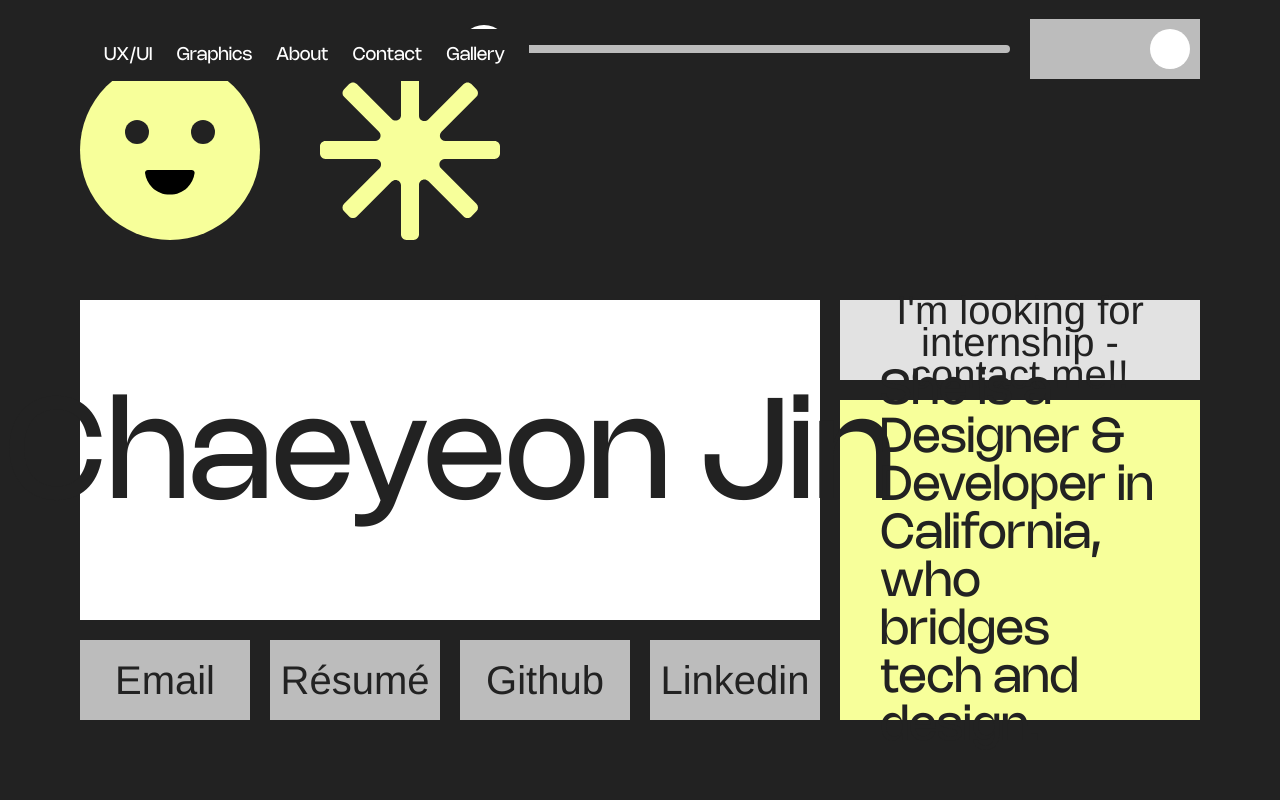
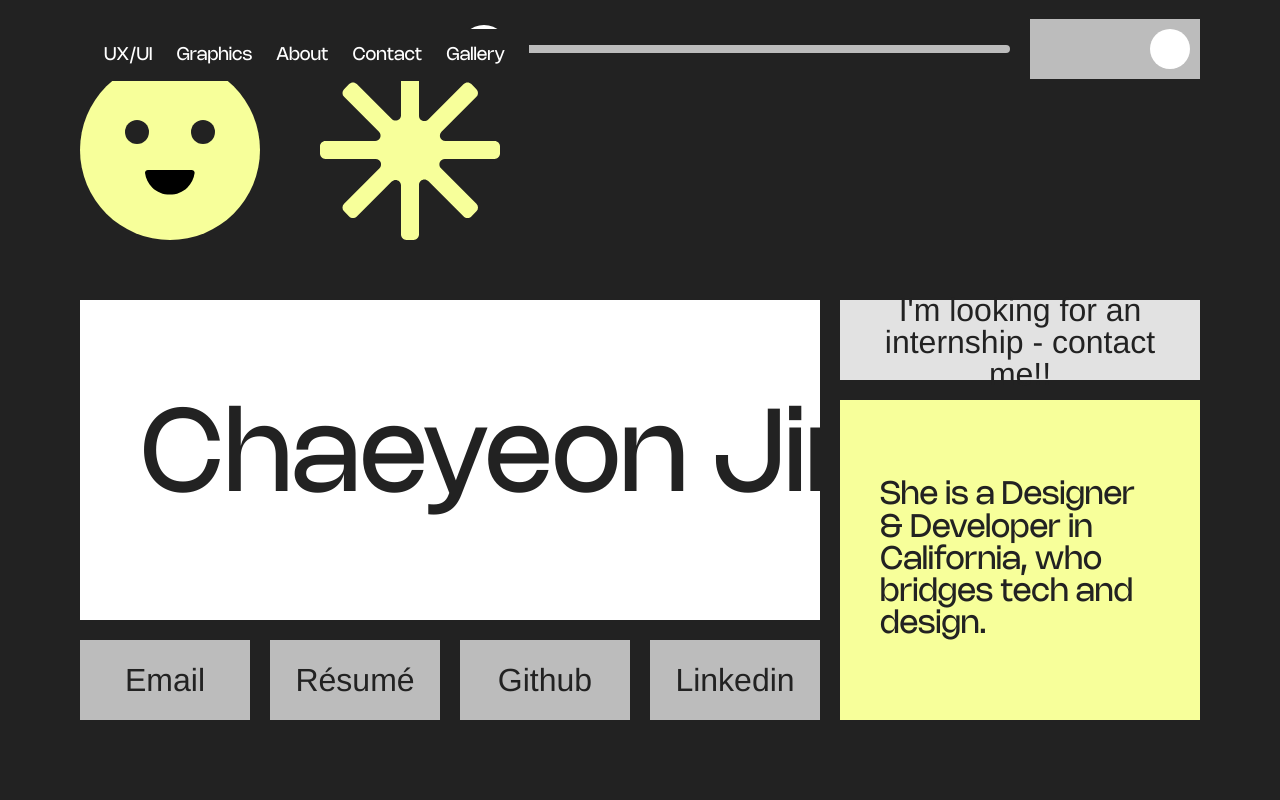
Before and after one commit to chaeyeon-jin/ChaeyeonJin_portfolio, a Next.js app: page / in a window 1280 px wide. Shown: the top 800 px of the page. Built offline with nearby package versions, Linux system fonts and the light colour scheme.

Commit message:
반응형수정

```diff
--- a/app/globals.css
+++ b/app/globals.css
@@ -20,7 +20,7 @@
 
 @font-face {
   font-family: 'Mango Grotesque';
-  src: url('/fonts/MangoGrotesque-Medium.woff') format('woff');
+  src: url('/fonts/MangoGrotesque-Medium.240621-1323.woff') format('woff');
   font-weight: 500;
   font-style: normal;
   font-display: swap;
@@ -28,7 +28,7 @@
 
 @font-face {
   font-family: 'Mango Grotesque';
-  src: url('/fonts/MangoGrotesque-SemiBoldItalic.woff') format('woff');
+  src: url('/fonts/MangoGrotesque-SemiBoldItalic.240621-1323.woff') format('woff');
   font-weight: 600;
   font-style: italic;
   font-display: swap;
@@ -258,3 +258,19 @@ input[type="range"].border-radius-slider::-moz-range-thumb {
   cursor: pointer;
   box-shadow: 0 2px 4px rgba(0, 0, 0, 0.1);
 }
+
+/* Mobile Responsive Slider Thumb */
+@media (max-width: 768px) {
+  /* WebKit Thumb */
+  input[type="range"].border-radius-slider::-webkit-slider-thumb {
+    height: 32px;
+    width: 32px;
+    margin-top: -12px; /* (8px - 32px) / 2 = -12px */
+  }
+
+  /* Firefox Thumb */
+  input[type="range"].border-radius-slider::-moz-range-thumb {
+    height: 32px;
+    width: 32px;
+  }
+}
--- a/src/components/About.jsx
+++ b/src/components/About.jsx
@@ -100,7 +100,7 @@ const About = ({ borderRadius, isToggled }) => {
             style={{
               borderRadius: `${borderRadius}px`,
               width: 'calc(50% - 20px)',
-              height: '80px'
+              height: 'calc(17.24% - 20px)' // 100/580 ratio - 20px gap
             }}
           >
             <div className="w-[60px]">
@@ -167,7 +167,7 @@ const About = ({ borderRadius, isToggled }) => {
 
         {/* Text Box 3 - 3 cols */}
         <div
-          className="col-span-1 md:col-span-3 h-auto md:h-[280px] flex items-center justify-center px-4 md:px-10 py-6 md:py-0 bg-variable-collection-yellow transition-all duration-300 group cursor-pointer"
+          className="col-span-1 md:col-span-3 h-auto md:h-[280px] flex items-center justify-center px-4 md:px-10 py-6 md:py-0 bg-variable-collection-yellow transition-all duration-300 group cursor-pointer order-3 md:order-none"
           style={{ borderRadius: `${borderRadius}px` }}
         >
           <p className="w-full font-nohemi font-normal text-variable-collection-background text-base md:text-2xl lg:text-[32px] tracking-[0] leading-relaxed md:leading-[40.4px]">
--- a/src/components/Footer.jsx
+++ b/src/components/Footer.jsx
@@ -7,16 +7,16 @@ const Footer = ({ isToggled }) => {
     <footer className={`w-full relative px-[20px] md:px-[80px] py-[40px] transition-colors duration-300 ${isToggled ? 'bg-variable-collection-black' : 'bg-variable-collection-background'}`}>
       <div className={`grid grid-cols-1 md:grid-cols-6 gap-y-8 md:gap-y-3 gap-x-5 font-nohemi font-normal text-lg leading-normal transition-colors duration-300 ${isToggled ? 'text-variable-collection-white' : 'text-variable-collection-black'}`}>
 
-        {/* Left Column */}
+        {/* Left Column - Web Design */}
         <div className="col-span-1">
           <div className="whitespace-nowrap">Web Design</div>
-          <div className="whitespace-nowrap mt-1 md:mt-3">Web Development</div>
+          <div className="whitespace-nowrap mt-1">Chaeyeon Jin</div>
         </div>
 
-        {/* Middle Column */}
+        {/* Middle Column - Web Development */}
         <div className="col-span-1">
-          <div className="whitespace-nowrap">Chaeyeon Jin</div>
-          <div className="whitespace-nowrap mt-1 md:mt-3">Chaeyeon Jin</div>
+          <div className="whitespace-nowrap">Web Development</div>
+          <div className="whitespace-nowrap mt-1">Chaeyeon Jin</div>
         </div>
 
         {/* Right Column - Email and Copyright */}
--- a/src/components/Hero.jsx
+++ b/src/components/Hero.jsx
@@ -79,7 +79,7 @@ const Hero = ({ borderRadius, setBorderRadius, isToggled, setIsToggled }) => {
       </div>
 
       {/* Main Content Container - Using Grid System */}
-      <div className="relative md:absolute mt-[140px] md:mt-0 bottom-auto md:bottom-[80px] left-0 right-0 mx-[20px] md:mx-[80px]">
+      <div className="absolute bottom-[20px] md:bottom-[80px] left-0 right-0 mx-[20px] md:mx-[80px]">
         <div className="grid grid-cols-1 md:grid-cols-6 gap-3 md:gap-5">
           {/* Chaeyeon Jin - Grid 1~4 (4 columns), Height: 4 grid rows (320px) */}
           <div className="col-span-1 md:col-span-4 flex flex-col gap-3 md:gap-5 relative">
@@ -128,10 +128,10 @@ const Hero = ({ borderRadius, setBorderRadius, isToggled, setIsToggled }) => {
             </div>
 
             <div
-              className="flex w-full h-[120px] md:h-[320px] items-center justify-center gap-2.5 px-2 md:px-8 lg:px-12 xl:px-[60px] py-4 md:py-12 xl:py-[60px] bg-variable-collection-white"
+              className="flex w-full h-[120px] md:h-[320px] items-center justify-center gap-2.5 px-2 md:px-8 lg:px-12 xl:px-[60px] py-4 md:py-12 xl:py-[60px] bg-variable-collection-white overflow-hidden"
               style={{ borderRadius: `${borderRadius}px` }}
             >
-              <div className="relative w-fit mt-[-0.50px] ml-[-20px] md:ml-[-40px] mr-[-20px] md:mr-[-40px] font-nohemi font-normal text-variable-collection-black text-3xl sm:text-5xl md:text-7xl lg:text-9xl xl:text-[140px] tracking-[0] leading-normal whitespace-nowrap">
+              <div className="relative w-full text-center font-nohemi font-normal text-variable-collection-black text-[13vw] md:text-[10vw] lg:text-[11vw] xl:text-[9vw] 2xl:text-[140px] tracking-[0] leading-normal whitespace-nowrap">
                 Chaeyeon Jin
               </div>
             </div>
@@ -144,7 +144,7 @@ const Hero = ({ borderRadius, setBorderRadius, isToggled, setIsToggled }) => {
                 style={{ borderRadius: `${borderRadius}px` }}
                 aria-label="Email chaeyeon.jin.work@gmail.com"
               >
-                <span className="relative w-fit font-mango-grotesque font-medium text-variable-collection-black text-xl md:text-xl lg:text-2xl xl:text-[40px] tracking-[0] leading-normal">
+                <span className="relative w-fit font-mango-grotesque font-medium text-variable-collection-black text-xl md:text-xl lg:text-2xl xl:text-[2.5vw] 2xl:text-[40px] tracking-[0] leading-normal">
                   Email
                 </span>
               </a>
@@ -155,7 +155,7 @@ const Hero = ({ borderRadius, setBorderRadius, isToggled, setIsToggled }) => {
                 style={{ borderRadius: `${borderRadius}px` }}
                 aria-label="Download résumé PDF"
               >
-                <span className="relative w-fit font-mango-grotesque font-medium text-variable-collection-black text-xl md:text-xl lg:text-2xl xl:text-[40px] tracking-[0] leading-normal">
+                <span className="relative w-fit font-mango-grotesque font-medium text-variable-collection-black text-xl md:text-xl lg:text-2xl xl:text-[2.5vw] 2xl:text-[40px] tracking-[0] leading-normal">
                   Résumé
                 </span>
               </a>
@@ -167,7 +167,7 @@ const Hero = ({ borderRadius, setBorderRadius, isToggled, setIsToggled }) => {
                 style={{ borderRadius: `${borderRadius}px` }}
                 aria-label="Open GitHub profile"
               >
-                <span className="relative w-fit font-mango-grotesque font-medium text-variable-collection-black text-xl md:text-xl lg:text-2xl xl:text-[40px] tracking-[0] leading-normal">
+                <span className="relative w-fit font-mango-grotesque font-medium text-variable-collection-black text-xl md:text-xl lg:text-2xl xl:text-[2.5vw] 2xl:text-[40px] tracking-[0] leading-normal">
                   Github
                 </span>
               </a>
@@ -179,7 +179,7 @@ const Hero = ({ borderRadius, setBorderRadius, isToggled, setIsToggled }) => {
                 style={{ borderRadius: `${borderRadius}px` }}
                 aria-label="Open LinkedIn profile"
               >
-                <span className="relative w-fit font-mango-grotesque font-medium text-variable-collection-black text-xl md:text-xl lg:text-2xl xl:text-[40px] tracking-[0] leading-normal">
+                <span className="relative w-fit font-mango-grotesque font-medium text-variable-collection-black text-xl md:text-xl lg:text-2xl xl:text-[2.5vw] 2xl:text-[40px] tracking-[0] leading-normal">
                   Linkedin
                 </span>
               </a>
@@ -187,23 +187,23 @@ const Hero = ({ borderRadius, setBorderRadius, isToggled, setIsToggled }) => {
           </div>
 
           {/* Grid 5~6 - CTA Button and Description Box */}
-          <div className="col-span-1 md:col-span-2 flex flex-col gap-3 md:gap-5 mt-5 md:mt-0">
+          <div className="col-span-1 md:col-span-2 flex flex-col gap-3 md:gap-5 mt-2 md:mt-0">
             {/* I'm looking for internship - CTA Button */}
             <div
               className={`flex w-full h-[60px] md:h-[80px] items-center justify-center gap-2.5 pt-3 md:pt-5 pb-2 md:pb-4 px-4 md:px-6 xl:px-10 transition-colors duration-300 ${isToggled ? 'bg-variable-collection-background' : 'bg-variable-collection-black'}`}
               style={{ borderRadius: `${borderRadius}px` }}
             >
-              <p className={`relative w-fit font-mango-grotesque font-medium text-xl md:text-xl lg:text-2xl xl:text-[40px] tracking-[0] leading-normal text-center transition-colors duration-300 ${isToggled ? 'text-variable-collection-black' : 'text-variable-collection-background'}`}>
-                I&apos;m looking for internship - contact me!!
+              <p className={`relative w-full font-mango-grotesque font-medium text-xl md:text-xl lg:text-2xl xl:text-[2.5vw] max-xl:text-[24px] tracking-[0] leading-normal text-center transition-colors duration-300 ${isToggled ? 'text-variable-collection-black' : 'text-variable-collection-background'}`}>
+                I&apos;m looking for an internship - contact me!!
               </p>
             </div>
 
             {/* She is a Designer... - Grid 5~6 (2 columns), Height: 4 grid rows (320px) */}
             <div
-              className="flex w-full h-[150px] md:h-[320px] items-center justify-center gap-2.5 px-4 md:px-6 lg:px-8 xl:px-[40px] py-4 md:py-8 xl:py-[46px] bg-variable-collection-yellow"
+              className="flex w-full h-[150px] md:h-[320px] items-center justify-center gap-2.5 px-4 md:px-6 lg:px-8 xl:px-[40px] py-4 md:py-8 xl:py-[46px] bg-variable-collection-yellow overflow-hidden"
               style={{ borderRadius: `${borderRadius}px` }}
             >
-              <p className="relative w-full mt-[-9.50px] mb-[-7.50px] ml-[-15.00px] mr-[-15.00px] font-nohemi font-normal text-variable-collection-black text-lg md:text-3xl lg:text-4xl xl:text-5xl tracking-[0] leading-[1.01]">
+              <p className="relative w-full font-nohemi font-normal text-variable-collection-black text-[6.5vw] md:text-[2.2vw] lg:text-[2.5vw] xl:text-[2.5vw] 2xl:text-5xl tracking-[0] leading-[1.01] text-center md:text-left break-words">
                 She is a Designer &amp; Developer in California, who bridges tech and
                 design.
               </p>
```
